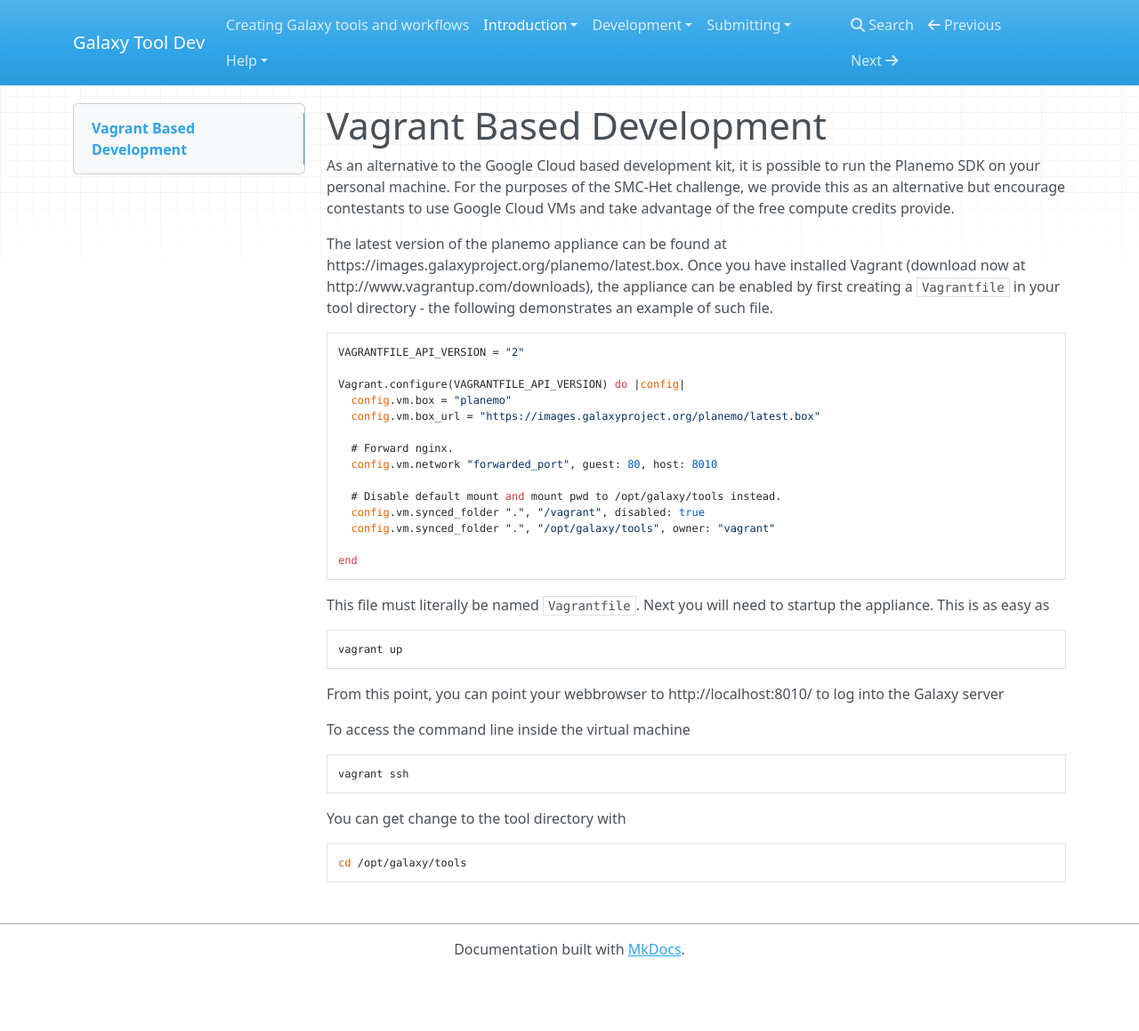
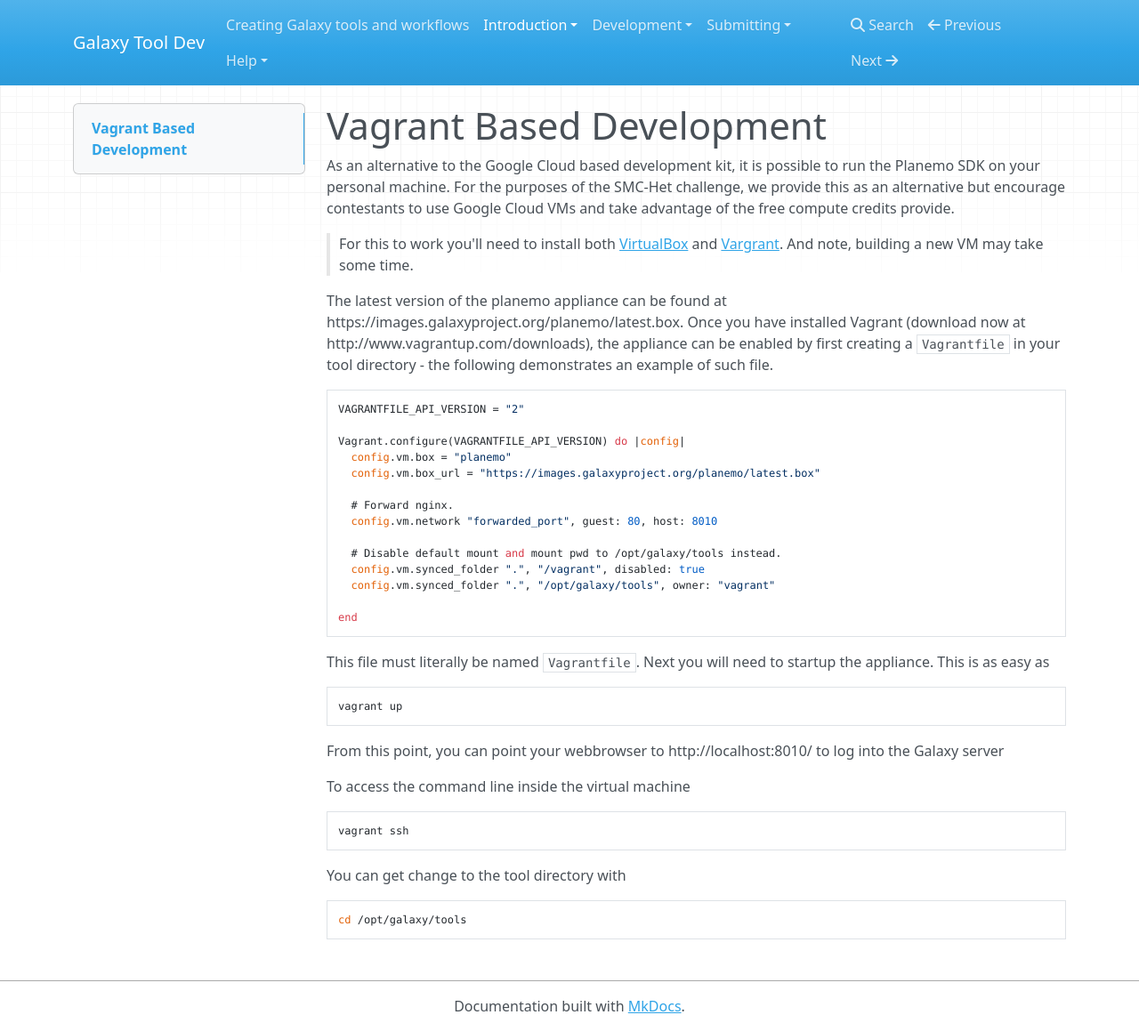
Before and after one commit to kellrott/galaxy-tooldev-docs, an MkDocs documentation site: the page built from docs/01_Vagrant.md, in a window 1280 px wide and 1159 px high. Shown: the whole window at 89% size. Built offline with MkDocs 1.6.1, drawn with Linux system fonts in a browser that asks for light colours; nearby versions of some CDN libraries; old or Windows-style settings are respelled for this version of MkDocs.

Commit message:
Adding note about software dependencies to Vagrant deploy

```diff
--- a/docs/01_Vagrant.md
+++ b/docs/01_Vagrant.md
@@ -4,6 +4,8 @@ Vagrant Based Development
 ========================
 
 As an alternative to the Google Cloud based development kit, it is possible to run the Planemo SDK on your personal machine. For the purposes of the SMC-Het challenge, we provide this as an alternative but encourage contestants to use Google Cloud VMs and take advantage of the free compute credits provide.
+
+> For this to work you'll need to install both [VirtualBox](https://www.virtualbox.org/) and [Vargrant](https://www.vagrantup.com/). And note, building a new VM may take some time.
 
 The latest version of the planemo appliance can be found at https://images.galaxyproject.org/planemo/latest.box. Once you have installed Vagrant (download now at http://www.vagrantup.com/downloads), the appliance can be enabled by first creating a `Vagrantfile` in your tool directory - the following demonstrates an example of such file.
 
```
